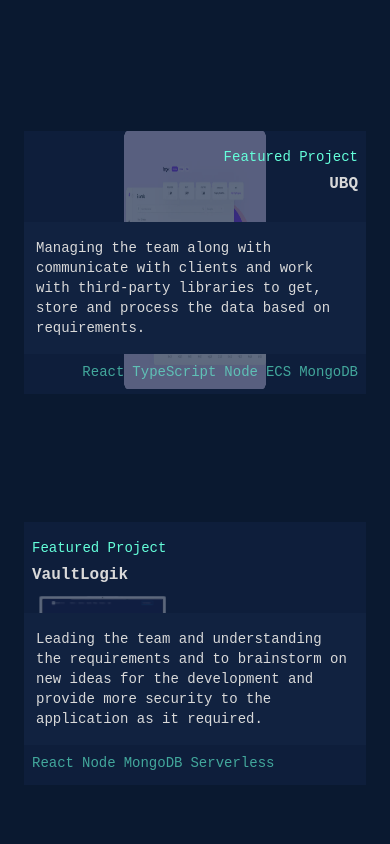
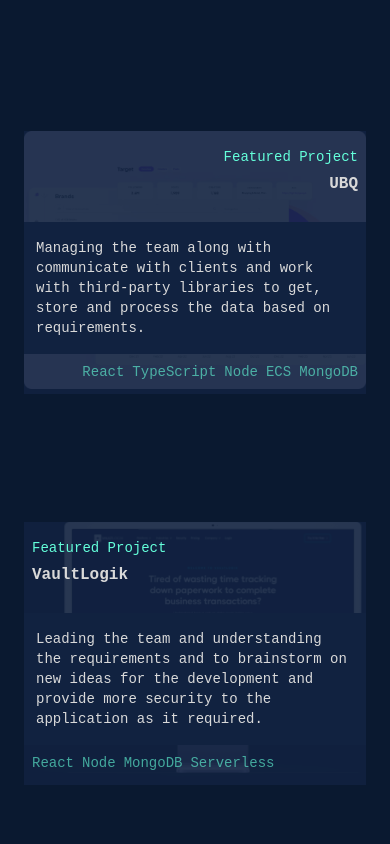
Before and after one commit to kashishsolanki/kashishsolanki.github.io, a React (Vite) app: page / in a window 390 px wide. Shown: the part 2560-3404 px from the top of the page. Built offline with nearby package versions, Linux system fonts and the light colour scheme.

Commit message:
Image size fix for mobile screen

```diff
--- a/src/components/organisms/projects/Project.tsx
+++ b/src/components/organisms/projects/Project.tsx
@@ -14,7 +14,7 @@
   const { direction, type, name, description, stacks, image } = props;
   return (
     <div className="flex flex-col gap-4 mt-32 mb-16 hover:cursor-pointer">
-      <div className={`relative w-auto px-[100px] flex flex-col justify-between align-center`}>
+      <div className={`relative w-auto xl:px-[100px] px-0 flex flex-col justify-between align-center`}>
         <motion.div
         //   initial={{ y: 0, x: 100 }}
         //   whileInView={{
@@ -26,11 +26,11 @@
           <img
             src={image}
             alt="project-name"
-            className={`xl:h-[300px] md:h-[300px] h-[258px] lg:w-full xl:w-[500px] w-full xl:absolute relative ${direction === 'left' ? 'right-[100px]' : ''}`}
+            className={`xl:h-[300px] md:h-[300px] h-[258px] lg:w-full xl:w-[500px] w-full xl:absolute relative ${direction === 'left' ? 'xl:right-[100px]' : ''}`}
           />
         </motion.div>
         <div
-          className={`right-0 left-0 xl:relative absolute top-0 xl:bg-transparent bg-[#112240ab] h-[-webkit-fill-available]`}
+          className={`right-0 left-0 xl:relative absolute top-0 xl:bg-transparent bg-[#112240e6] h-[-webkit-fill-available]`}
         >
           <motion.div
             initial={{ y: -100, x: 0 }}
```
